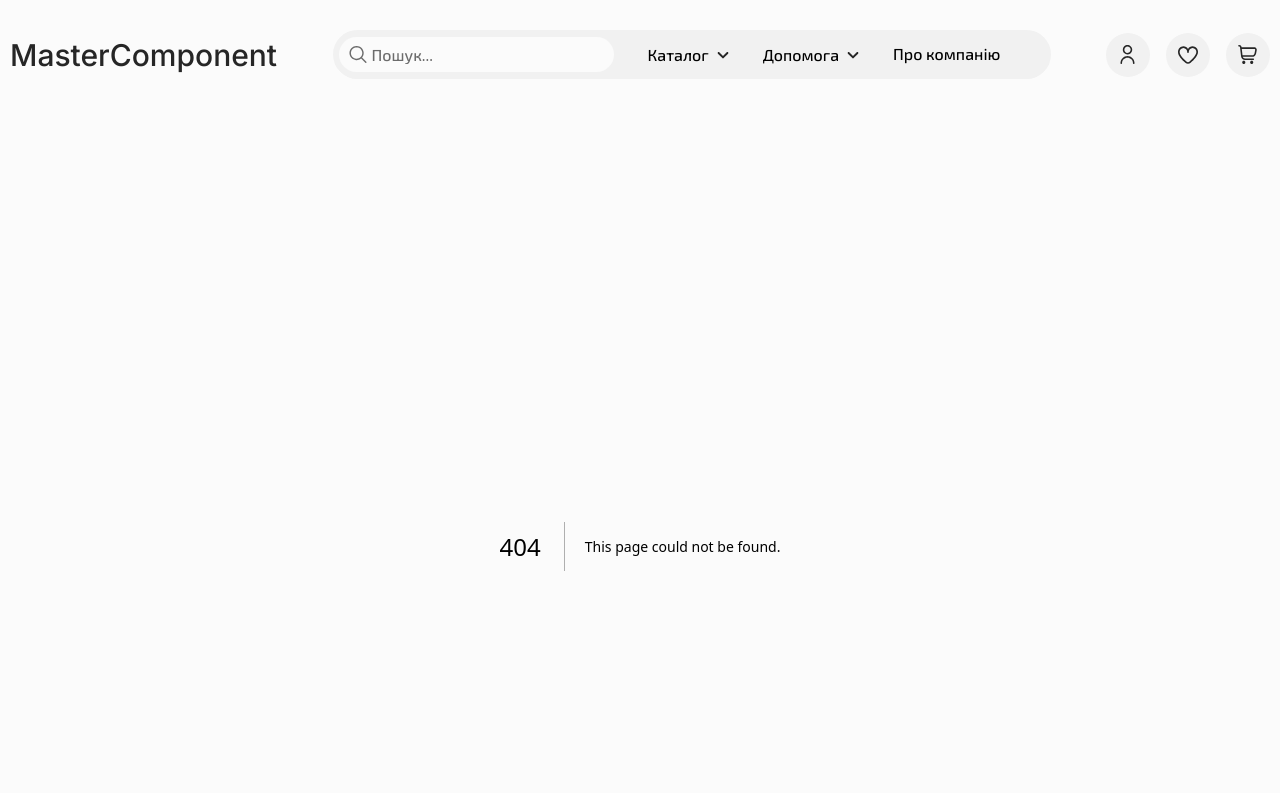
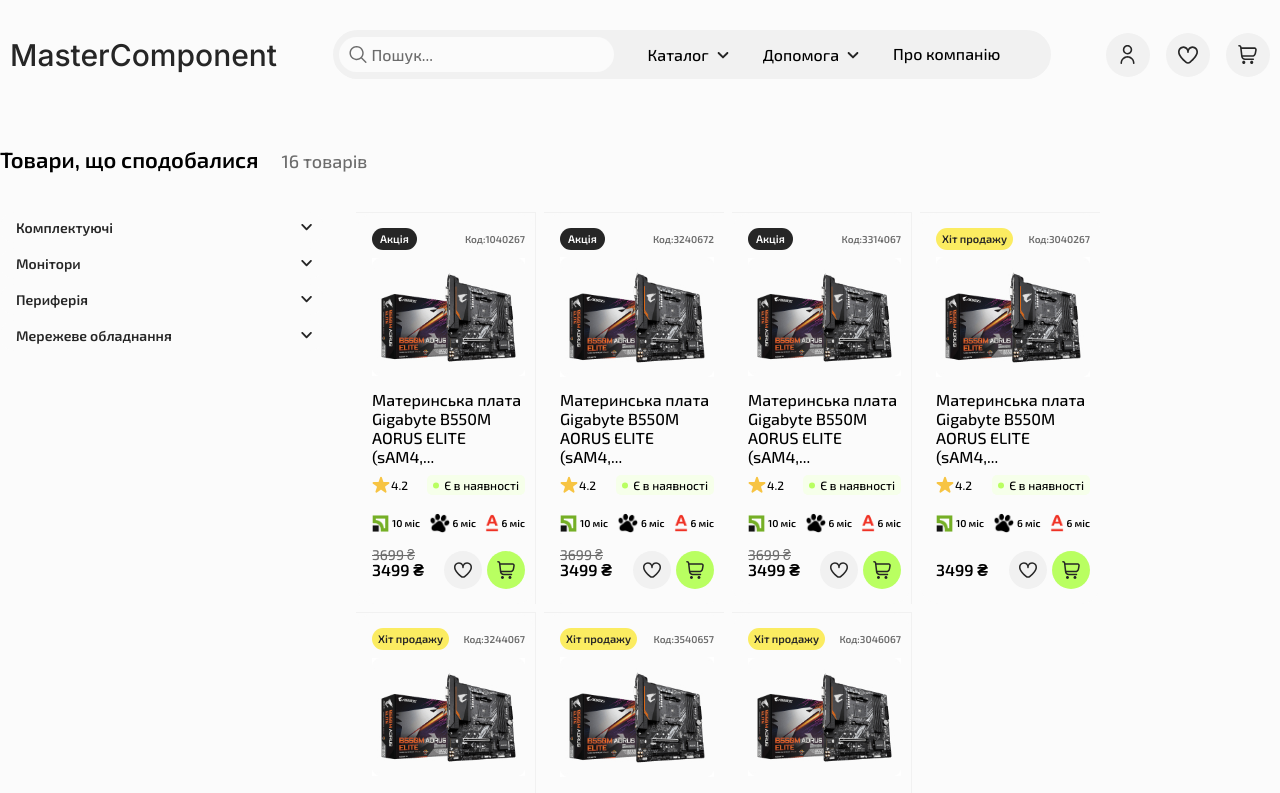
Before and after one commit to adevreactjs/masterComponent, a Next.js app: page /favorite in a window 1280 px wide. Before the commit this address had no page. Shown: the top 793 px of the page. Built offline with nearby package versions, Linux system fonts and the light colour scheme.

Commit message:
add fav page layout

```diff
--- /dev/null
+++ b/src/app/favorite/index.module.scss
@@ -0,0 +1,41 @@
+.container {
+  max-width: 1392px;
+  margin: 0 auto;
+}
+.favoriteTitle {
+  display: flex;
+  align-items: flex-end;
+  gap: 23px;
+  margin-bottom: 40px;
+  h1 {
+    color: #000;
+    font-family: var(--font-exo_2);
+    font-size: 22px;
+    font-style: normal;
+    font-weight: 600;
+    line-height: normal;
+  }
+  p {
+    color: var(---600, #6c6c6c);
+    font-family: var(--font-exo_2);
+    font-size: 18px;
+    font-style: normal;
+    font-weight: 500;
+    line-height: normal;
+  }
+}
+.favoriteProducts {
+  width: 100%;
+  display: flex;
+  gap: 32px;
+  margin-bottom: 88px;
+}
+.favoriteFilter {
+  width: 324px;
+  flex-shrink: 0;
+}
+.favoriteItems {
+  display: flex;
+  flex-wrap: wrap;
+  gap: 8px;
+}
--- /dev/null
+++ b/src/app/favorite/page.tsx
@@ -0,0 +1,116 @@
+import ParamsFilter from '@/components/paramsFilter/ParamsFilter';
+import cls from './index.module.scss';
+import CategoryCard from '@/components/categoryCart/CategoryCard';
+import cartImg from '@/assets/mathRog.jpg';
+import PaginationNavigation from '@/components/pagination/PaginationNavigation';
+
+const Page = () => {
+  const params = [
+    {
+      id: '1',
+      title: 'Комплектуючі',
+      params: ['1', '2', '3', '4', '5', '6'],
+    },
+    {
+      id: '2',
+      title: 'Монітори',
+      params: ['7', '8', '9', '10', '11', '12'],
+    },
+    {
+      id: '3',
+      title: 'Периферія',
+      params: ['Білий', 'Зелений', 'Коричневий', 'Сірий', 'Синій', 'Червоний'],
+    },
+    {
+      id: '4',
+      title: 'Мережеве обладнання',
+      params: ['Білий', 'Зелений', 'Коричневий', 'Сірий', 'Синій', 'Червоний'],
+    },
+  ];
+  const products = [
+    {
+      promotion: true,
+      image: cartImg,
+      code: 1040267,
+      title: 'Материнська плата Asus PRIME Z790-P',
+      price: 3499,
+      sale: 200,
+    },
+    {
+      promotion: true,
+      image: cartImg,
+      code: 3240672,
+      title: 'Материнська плата Asus PRIME Z790-P',
+      price: 3499,
+      sale: 200,
+    },
+    {
+      promotion: true,
+      image: cartImg,
+      code: 3314067,
+      title: 'Материнська плата Asus PRIME Z790-P',
+      price: 3499,
+      sale: 200,
+    },
+    {
+      promotion: false,
+      image: cartImg,
+      code: 3040267,
+      title: 'Материнська плата Asus PRIME Z790-P',
+      price: 3499,
+      sale: 200,
+    },
+    {
+      promotion: false,
+      image: cartImg,
+      code: 3244067,
+      title: 'Материнська плата Asus PRIME Z790-P',
+      price: 3499,
+      sale: 200,
+    },
+    {
+      promotion: false,
+      image: cartImg,
+      code: 3540657,
+      title: 'Материнська плата Asus PRIME Z790-P',
+      price: 3499,
+      sale: 200,
+    },
+    {
+      promotion: false,
+      image: cartImg,
+      code: 3046067,
+      title: 'Материнська плата Asus PRIME Z790-P',
+      price: 3499,
+      sale: 200,
+    },
+  ];
+  return (
+    <div className={cls.favorite}>
+      <div className={cls.container}>
+        <div className={cls.favoriteTitle}>
+          <h1>Товари, що сподобалися</h1>
+          <p>16 товарів</p>
+        </div>
+        <div className={cls.favoriteProducts}>
+          <div className={cls.favoriteFilter}>
+            {params.map(param => (
+              <ParamsFilter key={param.id} param={param} />
+            ))}
+          </div>
+          <div className={cls.favoriteItems}>
+            {products.map(product => (
+              <CategoryCard key={product.code} product={product} />
+            ))}
+          </div>
+        </div>
+        <p className='text-grey text-center w-full text-[16px] normal font-semibold leading-normal underline mb-[39px] cursor-pointer'>
+          Показати ще 20/144
+        </p>
+        <PaginationNavigation />
+      </div>
+    </div>
+  );
+};
+
+export default Page;
```
